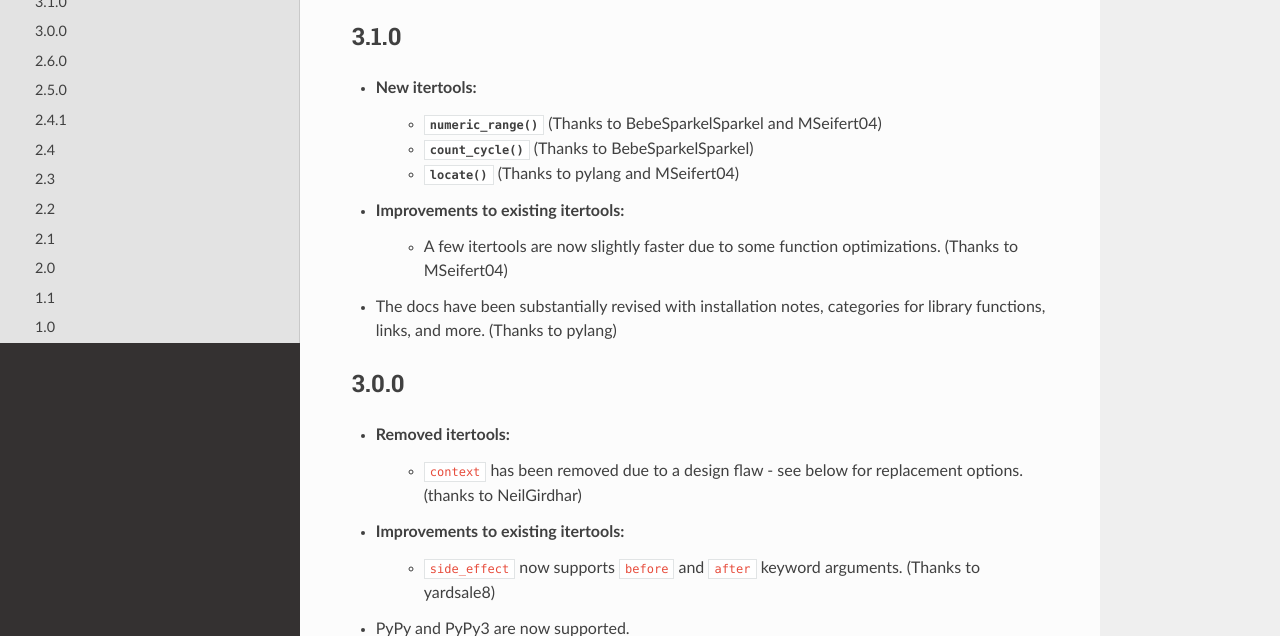
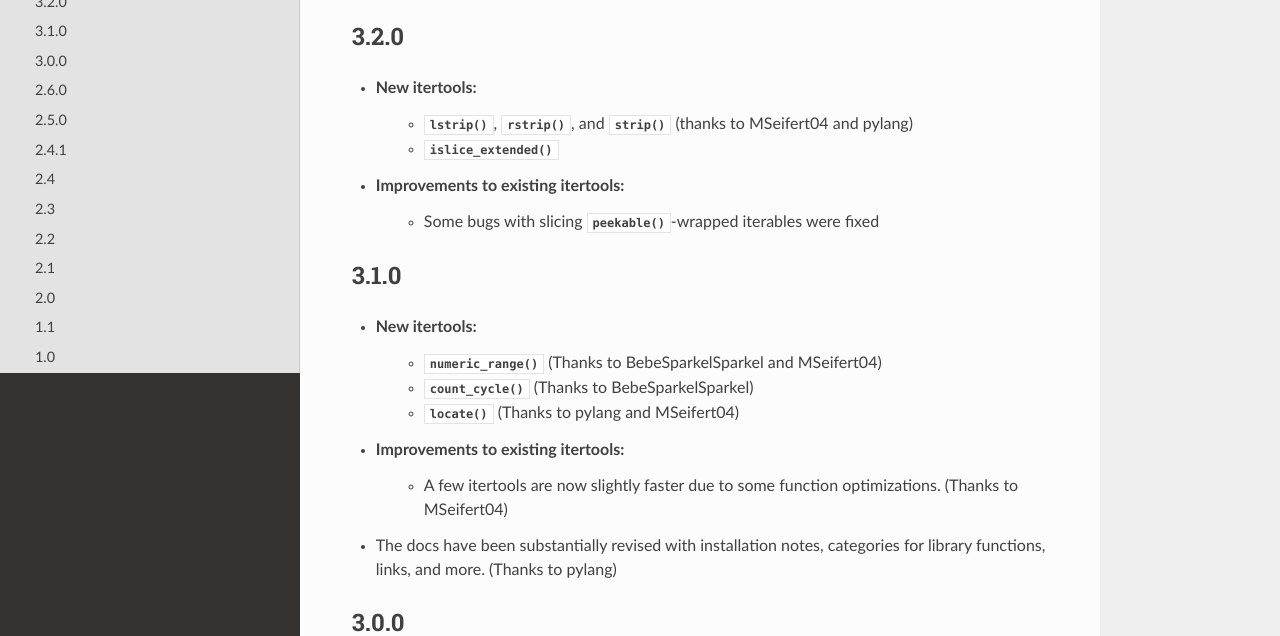
Before and after one commit to PhilippWeinman/more-itertools, a Sphinx documentation site: the page built from docs/versions.rst, in a window 1280 px wide and 900 px high, cut to the strip 264-900 px from the top of the window. Built offline with Sphinx 7.4.7 and the Read the Docs theme 2.0.0, drawn with Linux system fonts in a browser that asks for light colours.

```diff
--- a/docs/conf.py
+++ b/docs/conf.py
@@ -50,7 +50,7 @@ copyright = u'2012, Erik Rose'
 # built documents.
 #
 # The short X.Y version.
-version = '3.1.0'
+version = '3.2.0'
 # The full version, including alpha/beta/rc tags.
 release = version
 
--- a/docs/versions.rst
+++ b/docs/versions.rst
@@ -3,6 +3,15 @@ Version History
 ===============
 
 .. automodule:: more_itertools
+
+3.2.0
+-----
+* New itertools:
+    * :func:`lstrip`, :func:`rstrip`, and :func:`strip`
+      (thanks to MSeifert04 and pylang)
+    * :func:`islice_extended`
+* Improvements to existing itertools:
+    * Some bugs with slicing :func:`peekable`-wrapped iterables were fixed
 
 3.1.0
 -----
--- a/setup.py
+++ b/setup.py
@@ -11,7 +11,7 @@ from setuptools import setup, find_packages
 
 setup(
     name='more-itertools',
-    version='3.1.0',
+    version='3.2.0',
     description='More routines for operating on iterables, beyond itertools',
     long_description=open('README.rst').read() + '\n\n' +
                      sub(r':func:`([a-zA-Z0-9_]+)`', r'\1', '\n'.join(open('docs/versions.rst').read()
```
